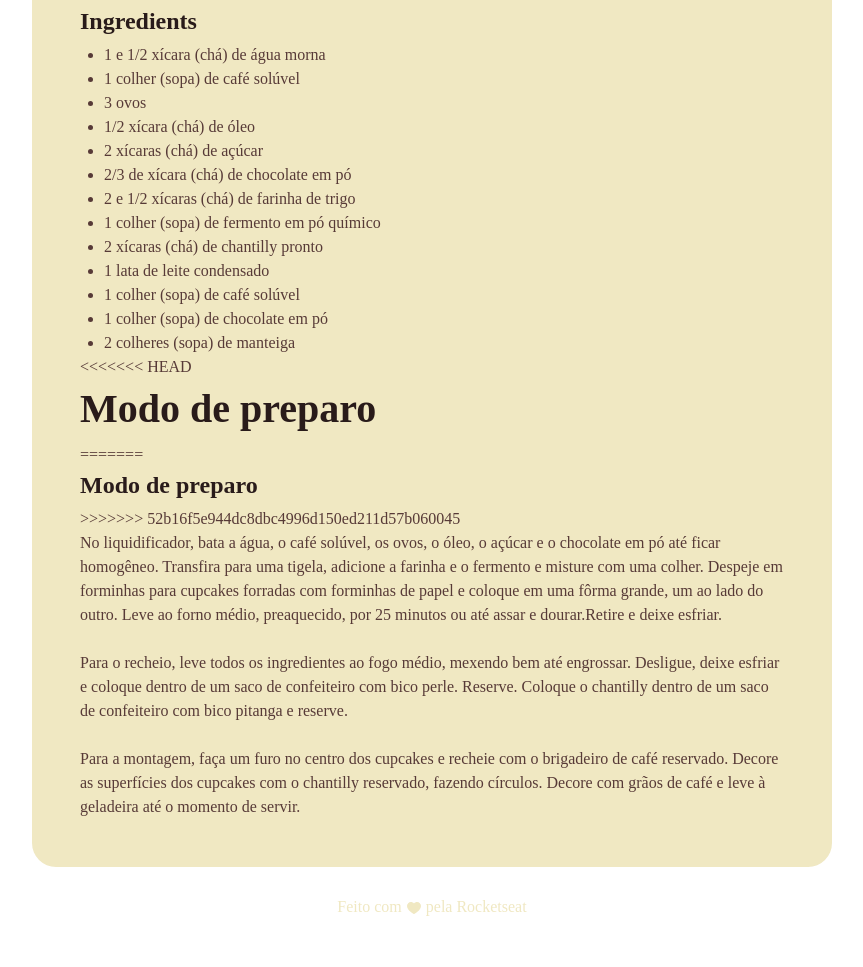
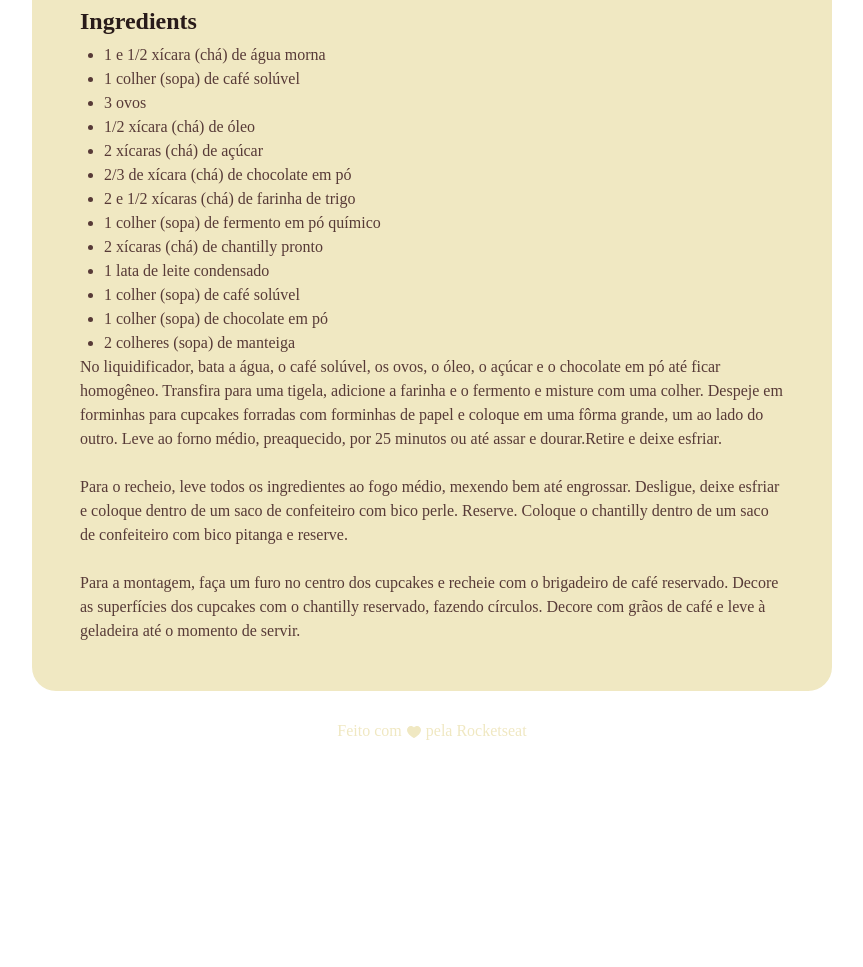
Before and after one commit to joaofortunato22/Projeto, a plain HTML site: page index.html in a window 1280 px wide. Shown: the part 708-1675 px from the top of the page, without its empty margins (208-1071 px from the left). After the commit the page ends 1499 px from the top, so only its background shows below. Drawn offline with Linux system fonts and the light colour scheme; a web font is replaced by a local one.

Commit message:
arrumando html comflito

```diff
--- a/index.html
+++ b/index.html
@@ -45,11 +45,6 @@
           <li>2 colheres (sopa) de manteiga</li>
         </ul>
         <section id="preparation">
-<<<<<<< HEAD
-            <h1>Modo de preparo</h1>
-=======
-            <h2>Modo de preparo</h2>
->>>>>>> 52b16f5e944dc8dbc4996d150ed211d57b060045
             <P>
                No liquidificador, bata a água, o café solúvel, os ovos, o óleo, o
                açúcar e o chocolate em pó até ficar homogêneo. Transfira para uma
```
